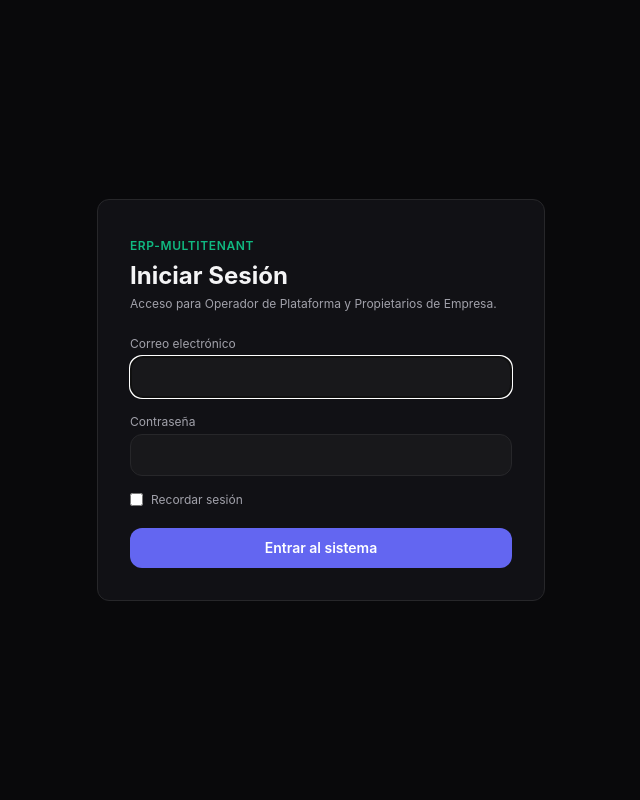
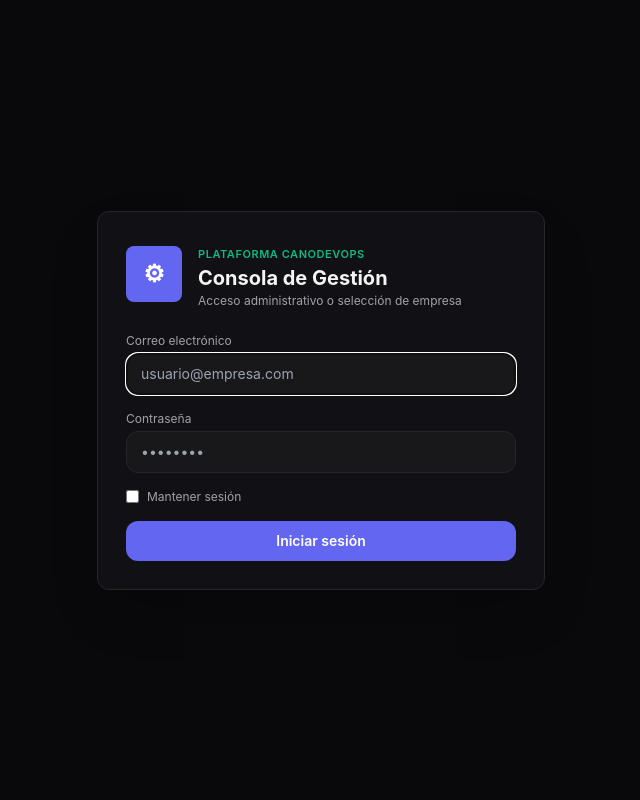
Before and after one commit to Carlos89Novela/ERP-Multitenant, a Laravel app: page /login in a window 1280 px wide. Shown: the whole page, without its empty margins (319-959 px from the left). Run offline with Laravel 12, Linux system fonts and the light colour scheme; tables that the repository leaves empty hold one stand-in row (values such as "Sample post"); some libraries are stand-ins or nearby versions.

Commit message:
feat(auth): login ambientado visualmente por empresa y autoload de controladores por giro

```diff
--- a/app/Http/Controllers/Auth/AuthController.php
+++ b/app/Http/Controllers/Auth/AuthController.php
@@ -12,20 +12,48 @@ use Illuminate\View\View;
 
 class AuthController extends Controller
 {
-    private function templateBase(): TemplateConfiguracion
+    public function showLogin(Request $request, ?string $slug = null): View
     {
-        return TemplateConfiguracion::query()
-            ->where('ambito', 'plataforma')
-            ->whereNull('empresa_id')
-            ->orderByDesc('id')
-            ->first()
-            ?? new TemplateConfiguracion(TemplateConfiguracion::defaultsPlataforma());
-    }
+        $slugEmpresa = $slug ?: trim((string) $request->query('empresa', ''));
+        $empresa = null;
 
-    public function showLogin(): View
-    {
+        if ($slugEmpresa !== '') {
+            $empresa = Empresa::query()
+                ->where('slug', $slugEmpresa)
+                ->where('activa', true)
+                ->firstOrFail();
+        }
+
+        if ($empresa) {
+            $template = TemplateConfiguracion::query()
+                ->where('empresa_id', $empresa->id)
+                ->where('activo', true)
+                ->orderByDesc('id')
+                ->first()
+                ?? TemplateConfiguracion::query()
+                    ->where('ambito', 'plataforma')
+                    ->whereNull('empresa_id')
+                    ->orderByDesc('id')
+                    ->first()
+                ?? new TemplateConfiguracion(TemplateConfiguracion::defaultsPlataforma());
+        } else {
+            $template = TemplateConfiguracion::query()
+                ->where('ambito', 'plataforma')
+                ->whereNull('empresa_id')
+                ->orderByDesc('id')
+                ->first()
+                ?? new TemplateConfiguracion(TemplateConfiguracion::defaultsPlataforma());
+        }
+
+        $empresasActivas = Empresa::query()
+            ->where('activa', true)
+            ->orderBy('nombre')
+            ->get(['id', 'nombre', 'slug', 'giro_comercial']);
+
         return view('auth.login', [
-            'template' => $this->templateBase(),
+            'template' => $template,
+            'empresa' => $empresa,
+            'empresasActivas' => $empresasActivas,
         ]);
     }
 
@@ -34,47 +62,86 @@ class AuthController extends Controller
         $credentials = $request->validate([
             'email' => ['required', 'email'],
             'password' => ['required', 'string'],
+            'empresa_slug' => ['nullable', 'string', 'max:160'],
         ]);
 
-        $remember = $request->boolean('remember');
+        $empresaContexto = null;
+        if (! empty($credentials['empresa_slug'])) {
+            $empresaContexto = Empresa::query()
+                ->where('slug', trim((string) $credentials['empresa_slug']))
+                ->where('activa', true)
+                ->first();
 
-        if (! Auth::attempt($credentials, $remember)) {
+            if (! $empresaContexto) {
+                return back()->withInput($request->only('email', 'empresa_slug'))
+                    ->withErrors(['email' => 'La empresa seleccionada no está disponible.']);
+            }
+        }
+
+        if (! Auth::attempt([
+            'email' => trim(mb_strtolower($credentials['email'])),
+            'password' => $credentials['password'],
+        ], $request->boolean('remember'))) {
             return back()
-                ->withInput($request->only('email', 'remember'))
-                ->withErrors(['email' => 'Las credenciales ingresadas no son válidas.']);
+                ->withInput($request->only('email', 'empresa_slug'))
+                ->withErrors(['email' => 'Credenciales inválidas.']);
         }
 
         $request->session()->regenerate();
         $user = $request->user();
 
-        if ($user->esOperadorPlataforma()) {
-            return redirect()->intended(route('plataforma.monitoreo'));
+        if (! ($user->activo ?? true)) {
+            Auth::logout();
+            $request->session()->invalidate();
+            $request->session()->regenerateToken();
+
+            return back()->withErrors(['email' => 'Tu cuenta se encuentra desactivada.']);
         }
 
-        if ($user->empresa_id) {
-            $empresa = Empresa::query()->find($user->empresa_id);
-            if (! $empresa || ! $empresa->activa) {
+        // Si el login se hizo desde el portal ambientado de una empresa especifica, validar pertenencia
+        if ($empresaContexto !== null) {
+            if ((int) $user->empresa_id !== (int) $empresaContexto->id) {
                 Auth::logout();
                 $request->session()->invalidate();
                 $request->session()->regenerateToken();
 
-                return redirect()
-                    ->route('login')
-                    ->withErrors(['email' => 'La empresa asociada a esta cuenta se encuentra suspendida o inactiva.']);
+                return back()
+                    ->withInput($request->only('email', 'empresa_slug'))
+                    ->withErrors(['email' => "Este usuario no pertenece a {$empresaContexto->nombre}."]);
+            }
+        }
+
+        if (is_null($user->empresa_id)) {
+            return redirect()->intended(route('plataforma.monitoreo'));
+        }
+
+        $empresaUsuario = Empresa::query()->find((int) $user->empresa_id);
+        if ($empresaUsuario && $empresaUsuario->giro_comercial === 'reparacion_computadoras') {
+            if (($user->rol_empresa ?? '') === 'mostrador') {
+                return redirect()->route('giro.computadoras.ordenes');
             }
 
-            return redirect()->intended(route('empresa.portal'));
+            return redirect()->intended(route('giro.computadoras.index'));
         }
 
-        return redirect()->intended('/');
+        return redirect()->intended(route('empresa.portal'));
     }
 
     public function logout(Request $request): RedirectResponse
     {
+        $empresaSlug = null;
+        if ($request->user() && $request->user()->empresa_id) {
+            $empresaSlug = Empresa::query()->where('id', $request->user()->empresa_id)->value('slug');
+        }
+
         Auth::logout();
         $request->session()->invalidate();
         $request->session()->regenerateToken();
 
+        if ($empresaSlug) {
+            return redirect()->route('empresa.login', ['slug' => $empresaSlug]);
+        }
+
         return redirect()->route('login');
     }
 }
--- a/app/Providers/AppServiceProvider.php
+++ b/app/Providers/AppServiceProvider.php
@@ -19,6 +19,10 @@ class AppServiceProvider extends ServiceProvider
      */
     public function boot(): void
     {
+        foreach (glob(base_path('giros/*/controllers/*.php')) as $controllerFile) {
+            require_once $controllerFile;
+        }
+
         //
     }
 }
--- a/resources/views/auth/login.blade.php
+++ b/resources/views/auth/login.blade.php
@@ -3,11 +3,12 @@
 <head>
     <meta charset="UTF-8">
     <meta name="viewport" content="width=device-width, initial-scale=1.0">
-    <title>Iniciar Sesión — ERP-Multitenant</title>
+    <title>{{ $empresa ? "Acceso — {$empresa->nombre}" : 'Acceso a Plataforma — CanoDevOps' }}</title>
     <script src="https://cdn.tailwindcss.com"></script>
     <style>
         :root {
             --tpl-font-sans: {{ $template->fuente_primaria ?? 'Inter, system-ui, sans-serif' }};
+            --tpl-font-mono: {{ $template->fuente_secundaria ?? 'JetBrains Mono, monospace' }};
             --tpl-primary: {{ $template->color_primario ?? '#6366f1' }};
             --tpl-secondary: {{ $template->color_secundario ?? '#3b82f6' }};
             --tpl-accent: {{ $template->color_acento ?? '#10b981' }};
@@ -29,56 +30,106 @@
             border: 1px solid var(--tpl-border);
             border-radius: var(--tpl-radius);
         }
-        .tpl-input {
+        .tpl-surface {
             background-color: var(--tpl-bg-surface);
             border: 1px solid var(--tpl-border);
             border-radius: var(--tpl-radius);
-            color: var(--tpl-text);
         }
         .tpl-btn {
             background-color: var(--tpl-primary);
             color: #ffffff;
             border-radius: var(--tpl-radius);
         }
-        .tpl-btn:hover {
-            background-color: var(--tpl-secondary);
-        }
         .tpl-muted { color: var(--tpl-text-muted); }
         .tpl-accent { color: var(--tpl-accent); }
+        .tpl-mono { font-family: var(--tpl-font-mono); }
     </style>
 </head>
-<body class="min-h-screen flex items-center justify-center px-4 antialiased">
-    <div class="w-full max-w-md tpl-card p-8 space-y-6">
+<body class="min-h-screen flex items-center justify-center px-4 py-10 antialiased">
+    <div class="w-full max-w-md space-y-6">
+        <div class="tpl-card p-7 space-y-6 shadow-2xl">
+            <div class="flex items-center gap-4">
+                @if($empresa && !empty($template->logo_path))
+                    <img src="{{ asset('storage/' . $template->logo_path) }}" alt="{{ $empresa->nombre }}" class="h-14 w-14 object-cover rounded-lg border" style="border-color: var(--tpl-border);">
+                @else
+                    <div class="h-14 w-14 flex items-center justify-center rounded-lg text-2xl font-bold" style="background-color: var(--tpl-primary); color: #ffffff;">
+                        {{ $empresa ? ($template->icono_predeterminado ?? '★') : '⚙' }}
+                    </div>
+                @endif
                 <div>
-            <span class="text-xs font-semibold uppercase tracking-wider tpl-accent">ERP-Multitenant</span>
-            <h1 class="text-2xl font-bold mt-1">Iniciar Sesión</h1>
-            <p class="text-xs tpl-muted mt-1">Acceso para Operador de Plataforma y Propietarios de Empresa.</p>
+                    <span class="text-[11px] font-semibold uppercase tracking-wider tpl-accent">
+                        {{ $empresa ? str_replace('_', ' ', $empresa->giro_comercial) : 'PLATAFORMA CANODEVOPS' }}
+                    </span>
+                    <h1 class="text-xl font-bold leading-tight mt-0.5">
+                        {{ $empresa ? $empresa->nombre : 'Consola de Gestión' }}
+                    </h1>
+                    <p class="text-xs tpl-muted mt-0.5">
+                        {{ $empresa ? 'Inicia sesión en el entorno operativo de esta empresa' : 'Acceso administrativo o selección de empresa' }}
+                    </p>
+                </div>
             </div>
 
             @if($errors->any())
-            <div class="p-3 rounded border border-rose-500/60 bg-rose-500/10 text-xs text-rose-300 space-y-1">
+                <div class="p-3 rounded border border-rose-500/60 bg-rose-950/30 text-xs text-rose-300 space-y-1">
                     @foreach($errors->all() as $error)
                         <p>{{ $error }}</p>
                     @endforeach
                 </div>
             @endif
 
-        <form method="POST" action="{{ route('login.post') }}" class="space-y-4">
+            <form method="POST" action="{{ route('login.submit') }}" class="space-y-4">
                 @csrf
+                @if($empresa)
+                    <input type="hidden" name="empresa_slug" value="{{ $empresa->slug }}">
+                @endif
+
                 <div>
                     <label class="block text-xs tpl-muted mb-1">Correo electrónico</label>
-                <input type="email" name="email" value="{{ old('email') }}" required autofocus class="w-full px-3.5 py-2.5 tpl-input text-sm">
+                    <input type="email" name="email" value="{{ old('email') }}" required autofocus placeholder="usuario@empresa.com" class="w-full px-3.5 py-2.5 tpl-surface text-sm">
                 </div>
+
                 <div>
                     <label class="block text-xs tpl-muted mb-1">Contraseña</label>
-                <input type="password" name="password" required class="w-full px-3.5 py-2.5 tpl-input text-sm">
+                    <input type="password" name="password" required placeholder="••••••••" class="w-full px-3.5 py-2.5 tpl-surface text-sm">
                 </div>
-            <label class="inline-flex items-center gap-2 text-xs tpl-muted cursor-pointer">
-                <input type="checkbox" name="remember" value="1" @checked(old('remember'))>
-                <span>Recordar sesión</span>
+
+                <div class="flex items-center justify-between text-xs">
+                    <label class="flex items-center gap-2 tpl-muted cursor-pointer">
+                        <input type="checkbox" name="remember">
+                        <span>Mantener sesión</span>
                     </label>
-            <button type="submit" class="w-full py-2.5 text-sm font-semibold tpl-btn transition">Entrar al sistema</button>
+                    @if($empresa)
+                        <a href="{{ route('empresa.publica', $empresa->slug) }}" class="tpl-accent hover:underline">
+                            Ver página pública
+                        </a>
+                    @endif
+                </div>
+
+                <button type="submit" class="w-full py-2.5 text-sm font-semibold tpl-btn transition hover:opacity-95">
+                    {{ $empresa ? "Entrar a {$empresa->nombre}" : 'Iniciar sesión' }}
+                </button>
             </form>
+
+            @if(!$empresa && $empresasActivas->count() > 0)
+                <div class="pt-4 border-t space-y-2" style="border-color: var(--tpl-border);">
+                    <p class="text-xs tpl-muted">¿Inicias sesión en una empresa específica? Elige su portal ambientado:</p>
+                    <div class="grid grid-cols-1 gap-2">
+                        @foreach($empresasActivas as $empItem)
+                            <a href="{{ route('empresa.login', ['slug' => $empItem->slug]) }}" class="flex items-center justify-between px-3 py-2 tpl-surface text-xs hover:opacity-90">
+                                <span class="font-semibold">{{ $empItem->nombre }}</span>
+                                <span class="tpl-mono tpl-accent">{{ $empItem->slug }} →</span>
+                            </a>
+                        @endforeach
+                    </div>
+                </div>
+            @elseif($empresa)
+                <div class="pt-3 border-t text-center" style="border-color: var(--tpl-border);">
+                    <a href="{{ route('login') }}" class="text-xs tpl-muted hover:underline">
+                        Cambiar de empresa o acceso plataforma
+                    </a>
+                </div>
+            @endif
+        </div>
     </div>
 </body>
 </html>
--- a/resources/views/empresa/publica.blade.php
+++ b/resources/views/empresa/publica.blade.php
@@ -40,7 +40,7 @@
             <div class="flex items-center gap-4 text-xs font-medium">
                 <a href="#carrusel" class="hover:opacity-80">Destacados</a>
                 <a href="#catalogo" class="hover:opacity-80">Oferta / Menú</a>
-                <a href="{{ route('login') }}" class="px-3 py-1.5 rounded font-semibold" style="background-color: var(--pub-primary); color: #09090b;">Acceso</a>
+                <a href="{{ route('empresa.login', ['slug' => $empresa->slug]) }}" class="px-3 py-1.5 rounded font-semibold" style="background-color: var(--pub-primary); color: #09090b;">Acceso</a>
             </div>
         </div>
     </header>
--- a/routes/web.php
+++ b/routes/web.php
@@ -49,6 +49,7 @@ require base_path('giros/reparacion_celulares/routes/web.php');
 use App\Http\Controllers\Empresa\AutogestionPublicaController;
 
 Route::get('/tienda/{slug}', [AutogestionPublicaController::class, 'verPublica'])->name('empresa.publica');
+Route::get('/tienda/{slug}/login', [\App\Http\Controllers\Auth\AuthController::class, 'showLogin'])->name('empresa.login');
 
 Route::middleware('auth')->prefix('empresa/autogestion')->name('empresa.autogestion.')->group(function () {
     Route::post('/apariencia', [AutogestionPublicaController::class, 'guardarApariencia'])->name('apariencia');
```
Also changed, not shown: composer.json (+6 -1 lines), README.md, 2 other files. Lines whose indentation alone changed are shown as unchanged.
